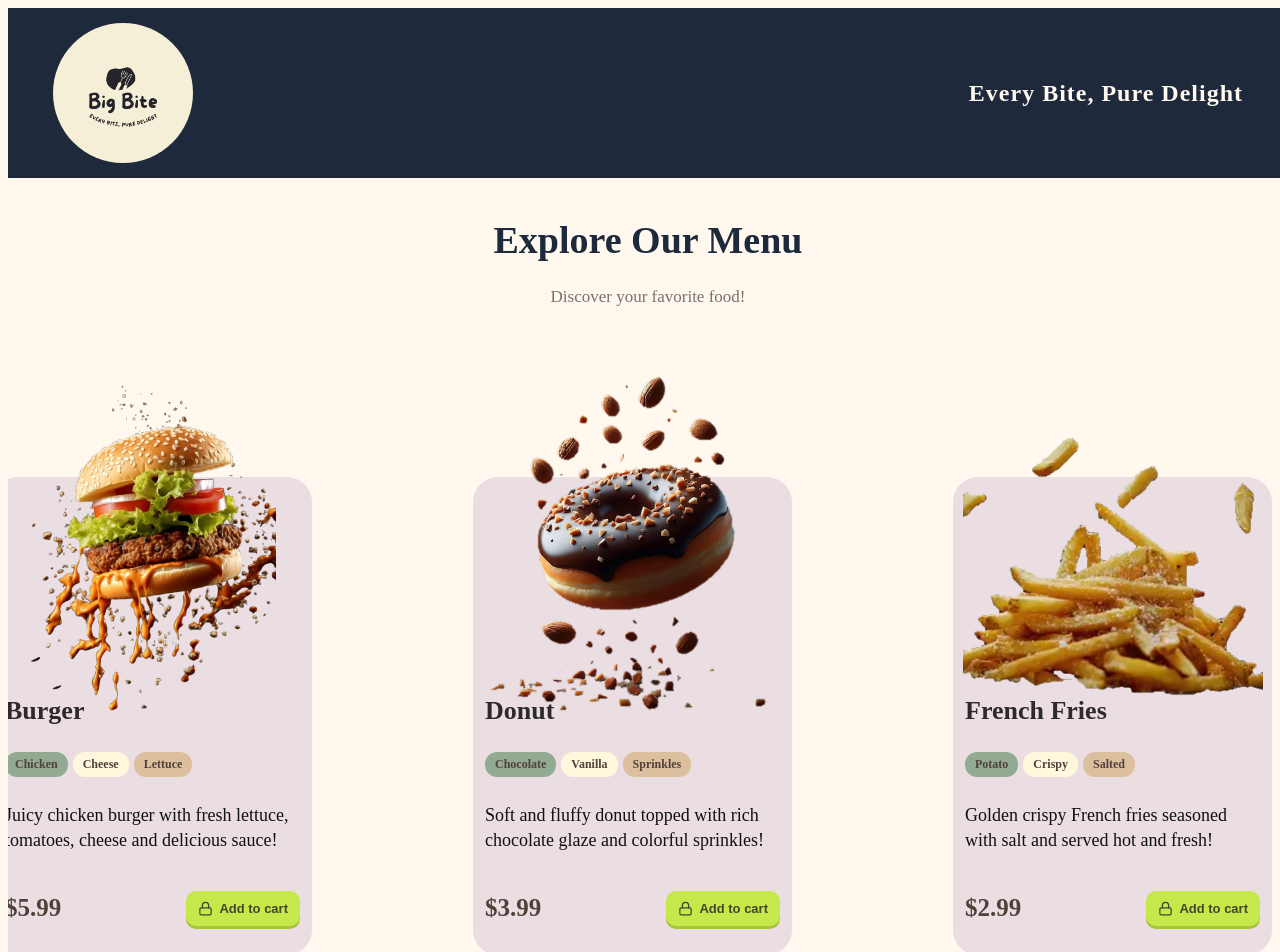
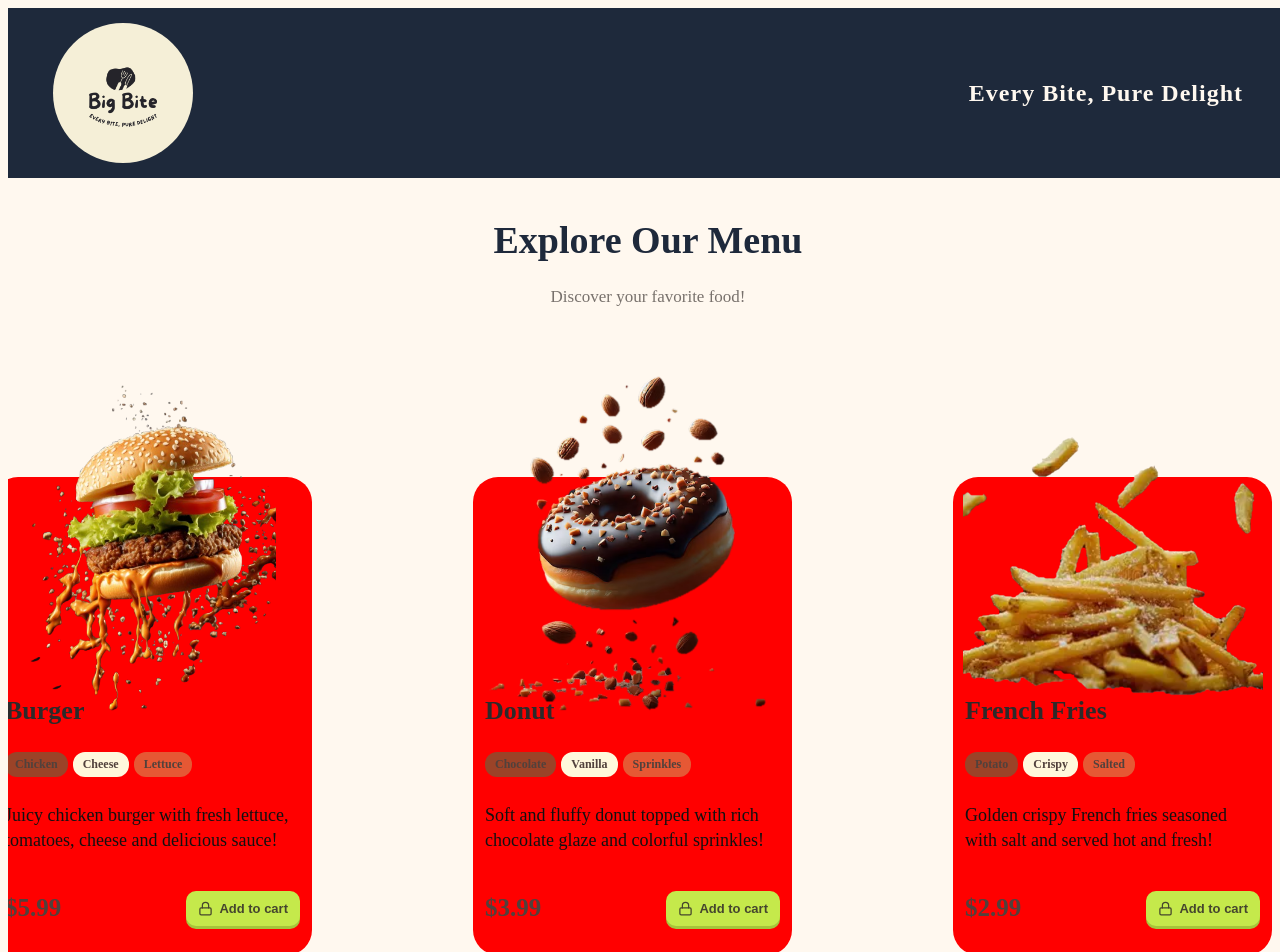
Before and after one commit to ekta-makwana/big-bite-menu, a React (Vite) app: page / in a window 1280 px wide. Shown: the top 952 px of the page. Built offline with nearby package versions, Linux system fonts and the light colour scheme.

Commit message:
Update index.css

```diff
--- a/src/index.css
+++ b/src/index.css
@@ -301,3 +301,8 @@ flex-shrink: 0;
   cursor: not-allowed;
   background: #A8A29E;
 }
+
+
+.card {
+    background-color: red !important;
+}
```
